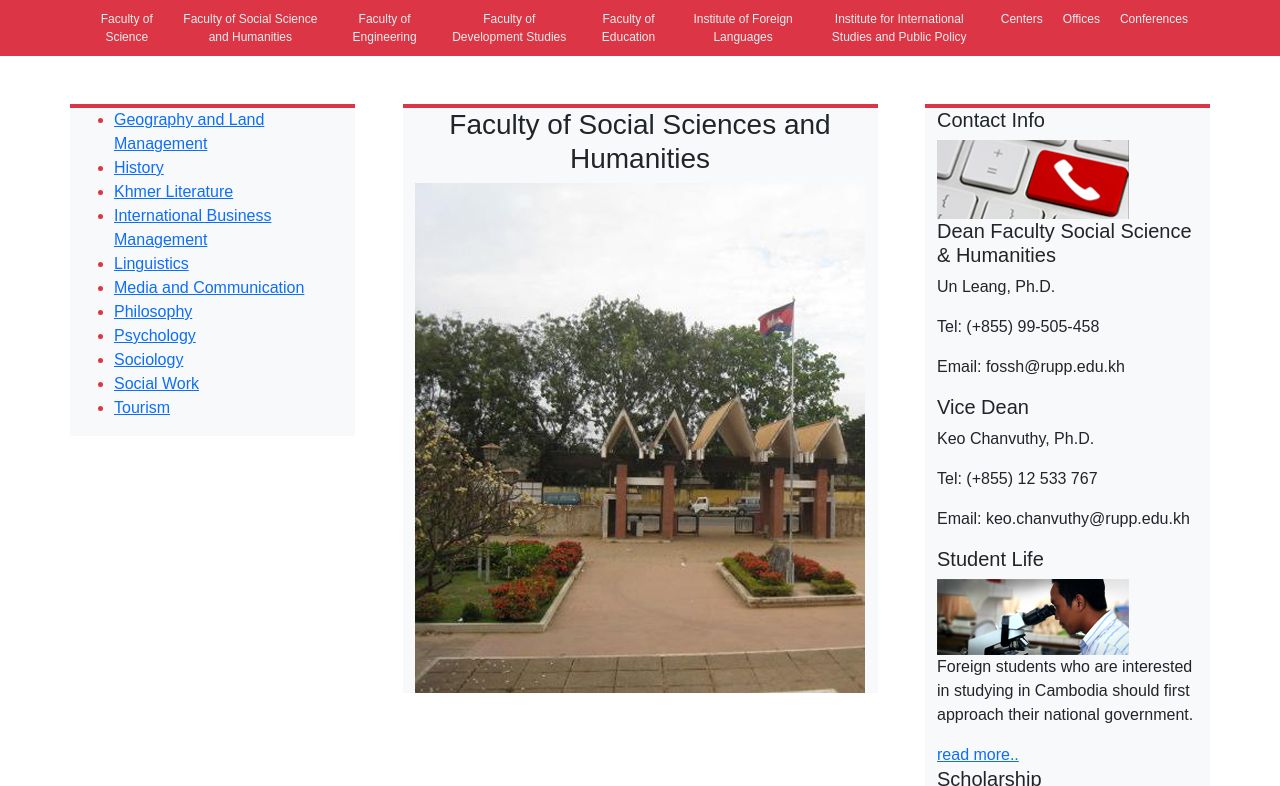
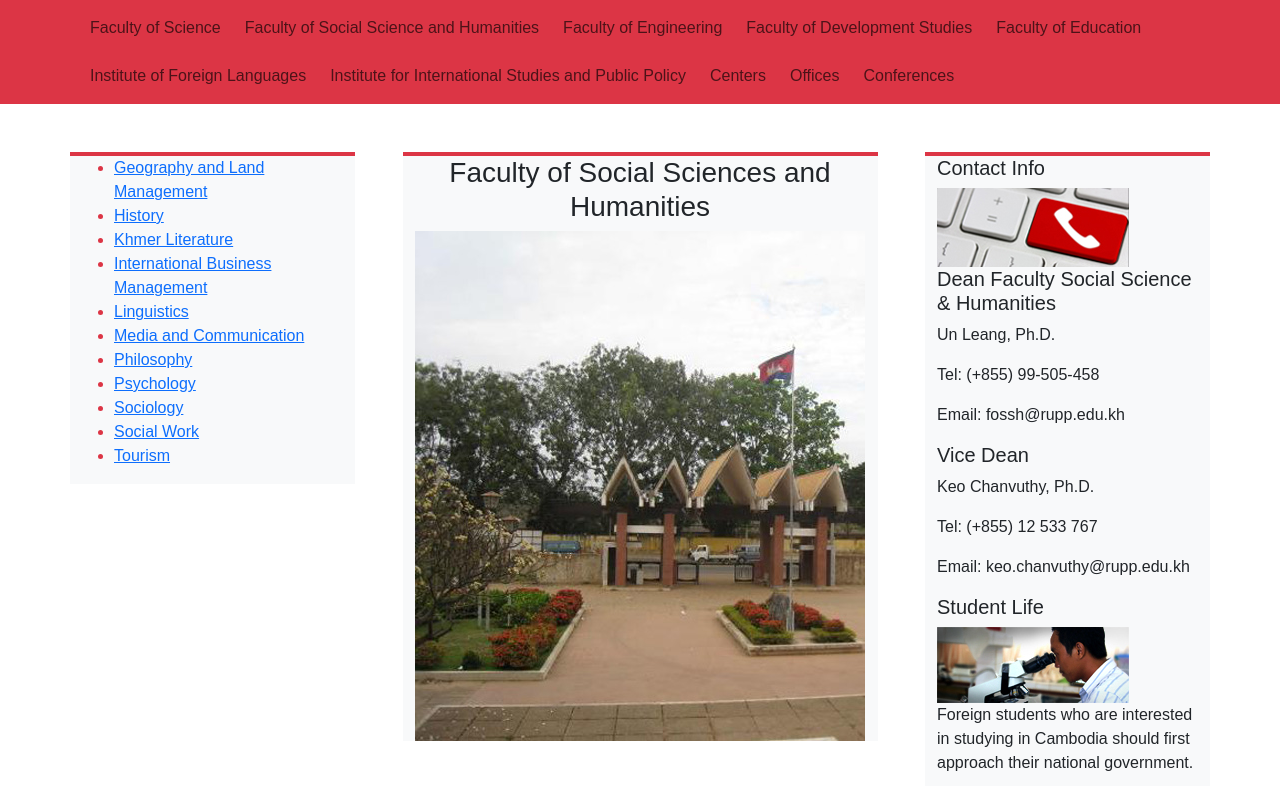
Before and after one commit to soknira/bootstrap, a plain HTML site: page social.html in a window 1280 px wide. Shown: the part 127-913 px from the top of the page. Drawn offline with nearby package versions, Linux system fonts and the light colour scheme.

Commit message:
Update social.html

```diff
--- a/social.html
+++ b/social.html
@@ -10,14 +10,14 @@
 </head>
 <body>
     <header class="container-fluid bg-light">
-        <div class="col-12 container">
+        <div class="container">
             <div class="row">
-                <div class="col-2 d-flex align-items-center justify-content-center">
+                <div class="col-12 col-sm-2 col-md-2  d-flex align-items-center justify-content-center">
                     <img class="img-fluid" src="./Image/rupp-logo.png" alt="logo">
                 </div>
-                <div class="col-10 d-flex flex-column">
+                <div class="col-12 col-sm-10 col-md-10 d-flex flex-column">
                     <nav>
-                        <ul class="d-flex justify-content-between">
+                        <ul class="d-flex flex-wrap justify-content-between">
                             <li class="list-group-item">
                                 <a class="" href="#">HOME</a>
                             </li>
@@ -58,7 +58,7 @@
                     </nav>
                     <!-- name-of-university -->
                     <div class="row">
-                        <div class="col-12 university-name">
+                        <div class="col-12 col-sm-10 university-name text-center text-md-start">
                             <h1 class="fs-5">
                                 សាកលវិទ្យាល័យភូមិន្ទភ្នំពេញ
                             </h1>
@@ -69,57 +69,77 @@
                     </div>
                 </div>
             </div>
-            <div class="col-12 ">
-                <p class="text-muted mb-0 text-end" style="font-size: 10px;">Education, Research, and Service to Society
-                </p>
+            <div class="row">
+                <div class="col-12">
+                    <p class="text-muted mb-0 text-end" style="font-size: 10px;">Education, Research, and Service to
+                        Society</p>
+                </div>
             </div>
         </div>
     </header>
 
+
     <!-- sub-navbar -->
-    <div class="container-fluid bg-danger mb-5">
-        <div class="col-12 container">
-            <div class="row sec-nav">
-                <ul class="d-table-cell text-decoration-none h-100 w-100">
-                    <li class="list-group-item ">
-                        <a class="" href="./index.html">Faculty of Science</a>
+    <div class="container-fluid bg-danger">
+        <div class="container">
+            <!-- Navbar header -->
+            <nav class="navbar navbar-expand-lg navbar-light">
+                <button
+                    class="navbar-toggler"
+                    type="button"
+                    data-bs-toggle="collapse"
+                    data-bs-target="#navbarSupportedContent"
+                    aria-controls="navbarSupportedContent"
+                    aria-expanded="false"
+                    aria-label="Toggle navigation"
+
+                >
+                    <span class="navbar-toggler-icon"></span>
+                </button>
+                <!-- Collapsible content -->
+                <div class="collapse navbar-collapse" id="navbarSupportedContent">
+                    <ul class="navbar-nav d-flex flex-wrap gap-2 text-decoration-none w-100">
+                        <li class="nav-item">
+                            <a class="nav-link" href="./index.html">Faculty of Science</a>
                         </li>
-                    <li class="list-group-item">
-                        <a class="" href="./social.html">Faculty of Social Science and Humanities</a>
+                        <li class="nav-item">
+                            <a class="nav-link" href="./social.html">Faculty of Social Science and Humanities</a>
                         </li>
-                    <li class="list-group-item">
-                        <a class="" href="./engineering.html">Faculty of Engineering</a>
+                        <li class="nav-item">
+                            <a class="nav-link" href="./engineering.html">Faculty of Engineering</a>
                         </li>
-                    <li class="list-group-item">
-                        <a class="" href="./development.html">Faculty of Development Studies</a>
+                        <li class="nav-item">
+                            <a class="nav-link" href="./development.html">Faculty of Development Studies</a>
                         </li>
-                    <li class="list-group-item">
-                        <a class="" href="./education.html">Faculty of Education</a>
+                        <li class="nav-item">
+                            <a class="nav-link" href="./education.html">Faculty of Education</a>
                         </li>
-                    <li class="list-group-item">
-                        <a class="" href="#">Institute of Foreign Languages</a>
+                        <li class="nav-item">
+                            <a class="nav-link" href="#">Institute of Foreign Languages</a>
                         </li>
-                    <li class="list-group-item">
-                        <a class="" href="#">Institute for International Studies and Public Policy</a>
+                        <li class="nav-item">
+                            <a class="nav-link" href="#">Institute for International Studies and Public Policy</a>
                         </li>
-                    <li class="list-group-item">
-                        <a class="" href="#">Centers</a>
+                        <li class="nav-item">
+                            <a class="nav-link" href="#">Centers</a>
                         </li>
-                    <li class="list-group-item">
-                        <a class="" href="#">Offices</a>
+                        <li class="nav-item">
+                            <a class="nav-link" href="#">Offices</a>
                         </li>
-                    <li class="list-group-item">
-                        <a class="" href="#">Conferences</a>
+                        <li class="nav-item">
+                            <a class="nav-link" href="#">Conferences</a>
                         </li>
                     </ul>
                 </div>
+            </nav>
+        </div>
     </div>
 
-    </div>
-    <div class="container-fluid">
+    <div class="container-fluid mt-5">
         <div class="container">
             <div class="row d-flex justify-content-between">
-                <div class="col-3 h-50 text-start text-danger bg-light border-top border-danger border-4 ">
+                <!-- Left Column: Faculty List -->
+                <div class="col-12 col-md-3 h-50 text-start text-danger bg-light border-top border-danger border-4 mb-3">
                     <ul>
                         <li><a href="">Geography and Land Management</a></li>
                         <li><a href="">History</a></li>
@@ -134,15 +154,19 @@
                         <li><a href="">Tourism</a></li>
                     </ul>
                 </div>
-                <div class="col-5 h-100  text-center bg-light  border-top border-danger border-4 ">
+
+                <!-- Center Column: Main Info and Image -->
+                <div class="col-12 col-md-5 h-100 text-center bg-light border-top border-danger border-4 mb-3">
                     <h3>Faculty of Social Sciences and Humanities</h3>
-                    <img src="./Image/main1.jpg" alt="">
+                    <img src="./Image/main1.jpg" alt="" class="img-fluid">
                 </div>
-                <div class="col-3 h-100 text-center bg-light border-top border-danger border-4  ">
-                    <div class="row ">
-                        <div class="col text-start">
+
+                <!-- Right Column: Contact Info, Student Life, and Scholarships -->
+                <div class="col-12 col-md-3 h-100 text-center bg-light border-top border-danger border-4 mb-3">
+                    <div class="row">
+                        <div class="col-12 text-start">
                             <h5>Contact Info</h5>
-                            <img src="./Image/contact.jpg" alt="">
+                            <img src="./Image/contact.jpg" alt="" class="img-fluid">
                             <h5>Dean Faculty Social Science & Humanities</h5>
                             <p>Un Leang, Ph.D.</p>
                             <p>Tel: (+855) 99-505-458</p>
@@ -154,35 +178,24 @@
                         </div>
                     </div>
                     <div class="row">
-                        <div class="col text-start">
+                        <div class="col-12 text-start">
                             <h5>Student Life</h5>
-                            <img src="./Image/studentlife.jpg" alt="">
+                            <img src="./Image/studentlife.jpg" alt="" class="img-fluid">
                             <p>Foreign students who are interested in studying in Cambodia should first approach their national government.</p>
                             <a href="#">read more..</a>
                         </div>
                     </div>
                     <div class="row">
-                        <div class="col text-start">
+                        <div class="col-12 text-start">
                             <h5>Scholarship</h5>
-                            <img src="./Image/scholarship.jpg" alt="">
-                            <p>students who are looking for a scholarship, RUPP provides a number of sources of scholarships. <a href="#">read more..</a></p>
+                            <img src="./Image/scholarship.jpg" alt="" class="img-fluid">
+                            <p>Students who are looking for a scholarship, RUPP provides a number of sources of scholarships. <a href="#">read more..</a></p>
                         </div>
                     </div>
                 </div>
             </div>
         </div>
     </div>
-    <div class="col-12">
-        <div class="row">
-            <div class="col-12 bg-light border-top border-danger border-5 p-3 mt-2 ">
-                <div class="row text-center w-50 m-auto footer">
-                    <p>All Rights Reserved, Copyright © 2023 Royal University of Phnom Penh (RUPP)
-                        Russian Federation Boulevard, Toul Kork, Phnom Penh, Cambodia. Tel: 855-23-883-640 Fax: 855-23-880-116
-                    </p>
-                    <p>Designed by:  <span><a href="#">IT Center</a></span></p>
-                </div>
-            </div>
-        </div>
-     </div>
+
 </body>
 </html>
```
Lines whose indentation alone changed are shown as unchanged.
